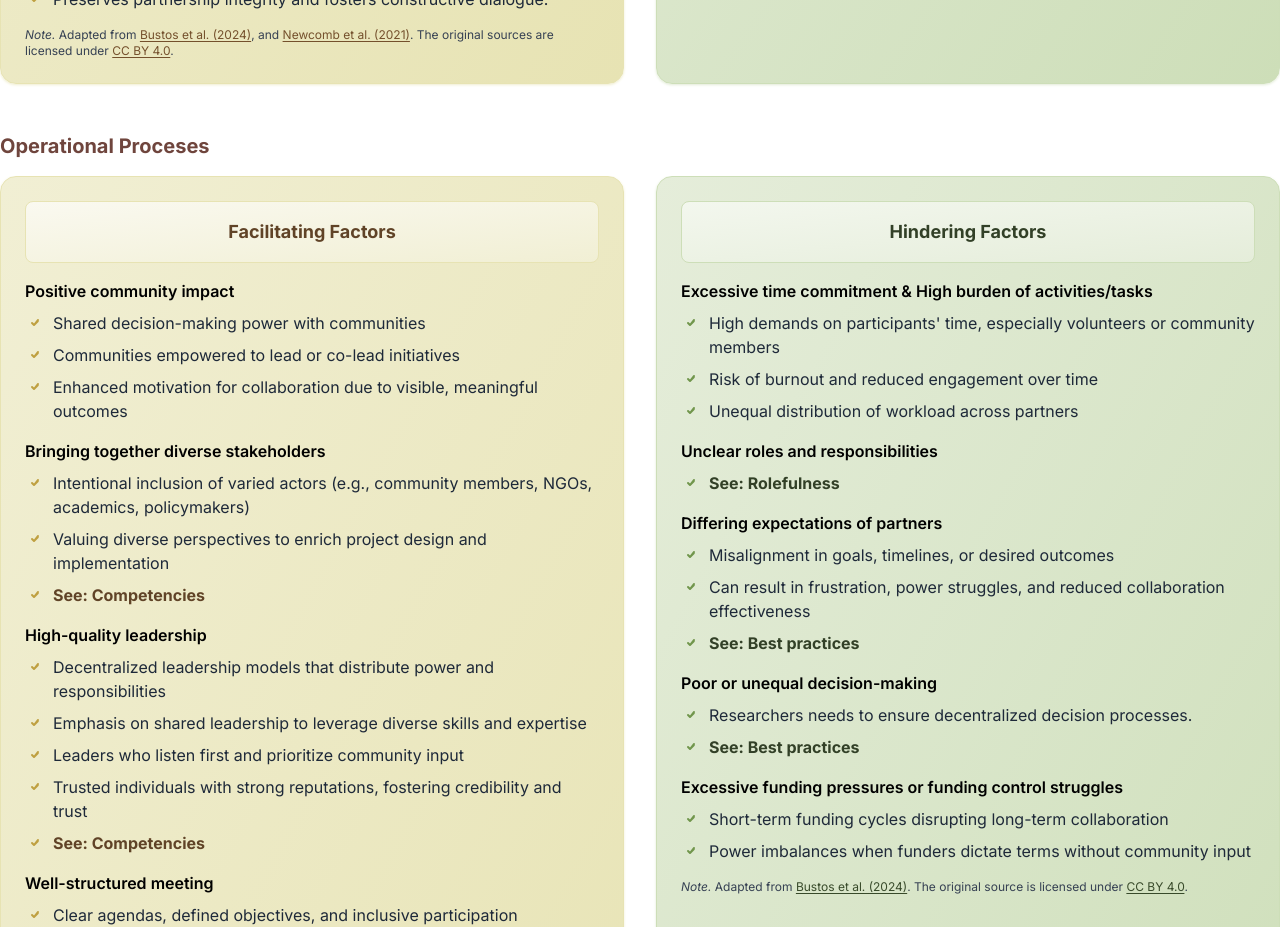
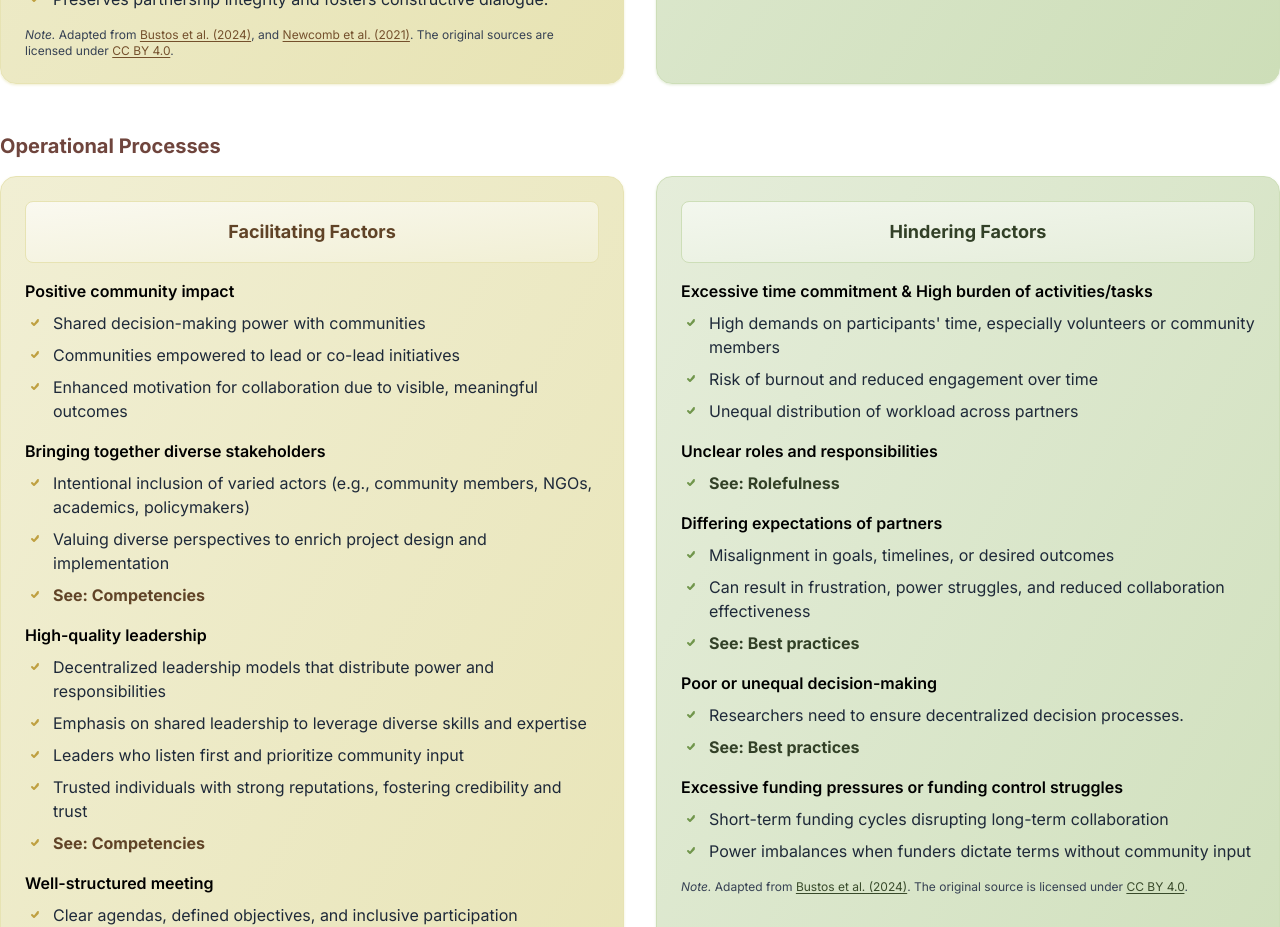
Before and after one commit to havekes/collaboration, a SvelteKit app: page /facilitators-hindrances in a window 1280 px wide. Shown: the part 1160-2087 px from the top of the page. Built offline with nearby package versions, Linux system fonts and the light colour scheme.

Commit message:
fix typos

```diff
--- a/src/routes/collaborative-alignment/+page.svelte
+++ b/src/routes/collaborative-alignment/+page.svelte
@@ -79,7 +79,7 @@
 						experiences.
 					</ListItem>
 					<ListItem theme="cornsilk">
-						Emotional investment grows when people feel heard and valued .
+						Emotional investment grows when people feel heard and valued.
 					</ListItem>
 				</List>
 				<Blockquote>
@@ -117,7 +117,7 @@
 			<div class="flex items-center gap-6">
 				<Card theme="light-bronze">
 					<List title="Are people aligned with the process?">
-						<ListItem theme="light-bronze">Is there buy-in to the group’s operating rules?</ListItem
+						<ListItem theme="light-bronze">Is there buy-in to the group's operating rules?</ListItem
 						>
 						<ListItem theme="light-bronze">Are roles and responsibilities clear?</ListItem>
 						<ListItem theme="light-bronze">
@@ -131,7 +131,7 @@
 			<Card theme="cornsilk" class="justify-self-end">
 				<CardTitle theme="cornsilk">Product</CardTitle>
 				<List title="The Tangible Outcomes That Prove Progress: without results, attention fades">
-					<ListItem theme="cornsilk">Deliverables must be meaningful and measurable .</ListItem>
+					<ListItem theme="cornsilk">Deliverables must be meaningful and measurable.</ListItem>
 					<ListItem theme="cornsilk">
 						Milestones celebrate progress and sustain motivation.
 					</ListItem>
--- a/src/routes/facilitators-hindrances/+page.svelte
+++ b/src/routes/facilitators-hindrances/+page.svelte
@@ -37,7 +37,7 @@
 				<List title="Trust between partners">
 					<ListItem theme="cornsilk">Foundational for equitable collaboration.</ListItem>
 					<ListItem theme="cornsilk">
-						Trust enables open communication, shared decision-making, and sustained engagement
+						Trust enables open communication, shared decision-making, and sustained engagement.
 					</ListItem>
 					<ListItem theme="cornsilk">
 						<strong>
@@ -123,7 +123,7 @@
 		</div>
 	</section>
 
-	<StickyTitle>Operational Proceses</StickyTitle>
+	<StickyTitle>Operational Processes</StickyTitle>
 
 	<section class="container mb-8">
 		<div class="grid grid-cols-2 gap-8">
@@ -235,7 +235,7 @@
 					</ListItem>
 				</List>
 				<List title="Poor or unequal decision-making">
-					<ListItem>Researchers needs to ensure decentralized decision processes.</ListItem>
+					<ListItem>Researchers need to ensure decentralized decision processes.</ListItem>
 					<ListItem>
 						<strong>
 							<Link theme="dry-sage" href="/best-practices#Promote-Equitable-Decision-Making">
--- a/src/routes/references/+page.svelte
+++ b/src/routes/references/+page.svelte
@@ -3,7 +3,7 @@
 </script>
 
 <svelte:head>
-	<title>Referencess</title>
+	<title>References</title>
 </svelte:head>
 
 <div class="my-8 flex flex-col items-center space-y-8">
--- a/src/routes/trust-building/+page.svelte
+++ b/src/routes/trust-building/+page.svelte
@@ -72,7 +72,7 @@
 						<strong>Attentive:</strong> observant, listens carefully; responds to concerns
 					</ListItem>
 					<ListItem theme="cornsilk">
-						<strong>Empathetic:</strong> able to understand others feelings
+						<strong>Empathetic:</strong> able to understand others' feelings
 					</ListItem>
 					<ListItem theme="cornsilk"><strong>Honest:</strong> truthful and open</ListItem>
 					<ListItem theme="cornsilk">
@@ -96,7 +96,7 @@
 					<ListItem theme="light-bronze">Balance power dynamics</ListItem>
 					<ListItem theme="light-bronze">Be transparent about goals, motivations</ListItem>
 					<ListItem theme="light-bronze">
-						Create infrastructure and policies to community stakeholders meaningful involvement
+						Create infrastructure and policies for meaningful community stakeholder involvement
 					</ListItem>
 					<ListItem theme="light-bronze">Develop cultural humility</ListItem>
 					<ListItem theme="light-bronze">Equitably distribute resources</ListItem>
```
